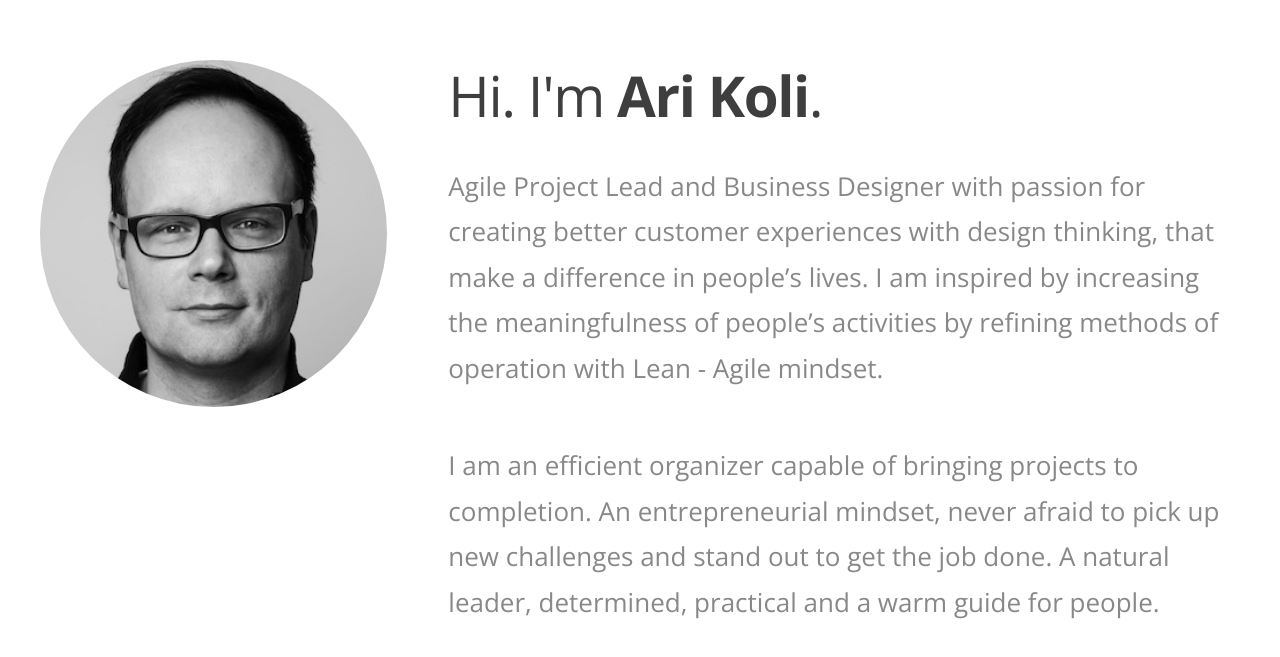
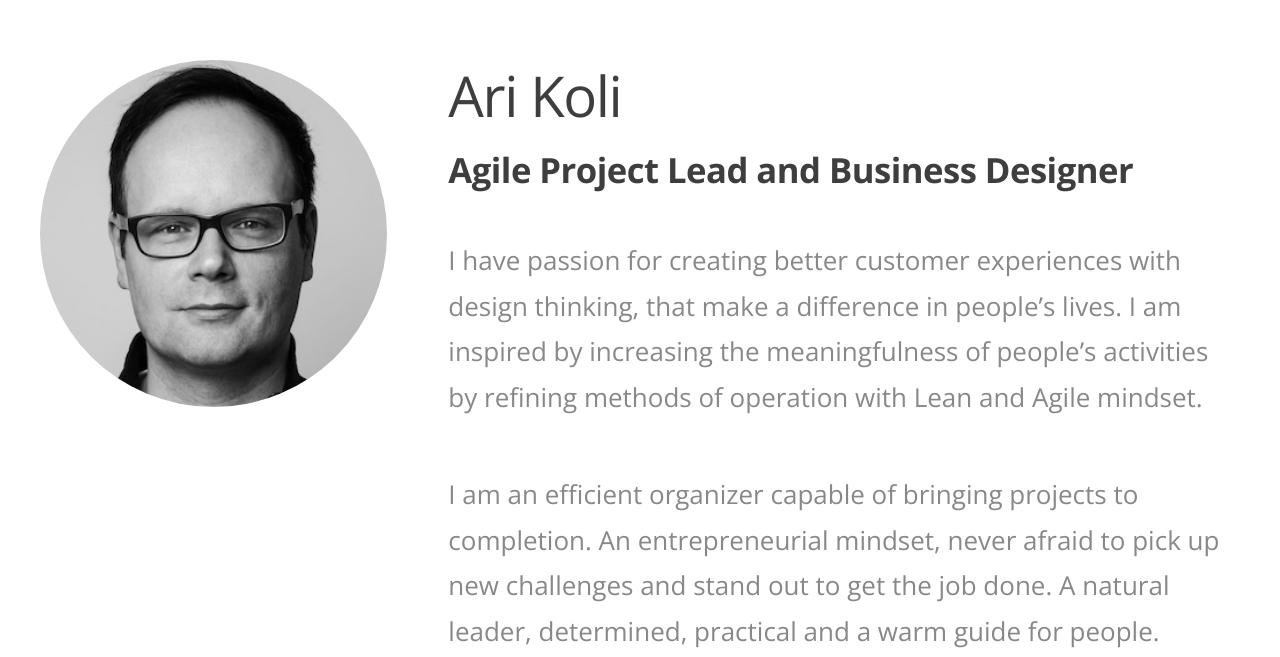
Before and after one commit to arpsu/idiotique.org, a plain HTML site: page index.html in a window 1280 px wide. Shown: the part 148-805 px from the top of the page. Drawn offline with nearby package versions, Linux system fonts and the light colour scheme.

Commit message:
Few fixes

```diff
--- a/index.html
+++ b/index.html
@@ -1,19 +1,18 @@
-<!DOCTYPE HTML>
+<!DOCTYPE html>
 <!--
 	Miniport by HTML5 UP
 	html5up.net | @n33co
 	Free for personal and commercial use under the CCA 3.0 license (html5up.net/license)
 -->
-<html>
-
+<html lang="en">
 	<head>
-		<title>Ari Koli</title>
+		<title>Ari Koli - Agile Project Lead and Business Designer</title>
 		<meta charset="utf-8" />
-		<meta name="description" content="Ari Koli" />
-		<meta name="keywords" content="Ari Koli" />
+		<meta name="description" content="Ari Koli - Agile Project Lead and Business Designer with lean and design thinking" />
+		<meta name="keywords" content="Agile Project Lead,Business Designer,Certified SAFe Agilist,Product Owner,ScrumMaster,Coach,Digitalization,Design Thinking,Design Sprint,Service Design,LeanUX,Lean,Agile,SAFe" />
 		<meta name="author" content="Ari Koli" />
 		<meta name="viewport" content="width=device-width, initial-scale=1" />
-		<link rel="stylesheet" href="assets/css/main.min.css" />
+		<link href="assets/css/main.min.css" rel="stylesheet" media="all" />
 	</head>
 
 	<body>
@@ -22,13 +21,14 @@
 			<article class="container" id="top">
 				<div class="row">
 					<div class="4u 12u(mobile)">
-						<span class="image fit"><img src="images/avatar.jpg" alt="" /></span>
+						<span class="image fit"><img src="images/avatar.jpg" alt="Ari Koli" /></span>
 					</div>
 					<div class="8u 12u(mobile)">
 						<header>
-							<h1>Hi. I'm <strong>Ari Koli</strong>.</h1>
+							<h1>Ari Koli</h1>
+							<h2>Agile Project Lead and Business Designer</h2>
 						</header>
-						<p>Agile Project Lead and Business Designer with passion for creating better customer experiences with design thinking, that make a difference in people’s lives. I am inspired by increasing the meaningfulness of people’s activities by refining methods of operation with Lean - Agile mindset.</p>
+						<p>I have passion for creating better customer experiences with design thinking, that make a difference in people’s lives. I am inspired by increasing the meaningfulness of people’s activities by refining methods of operation with Lean and Agile mindset.</p>
 						<p>I am an efficient organizer capable of bringing projects to completion. An entrepreneurial mindset, never afraid to pick up new challenges and stand out to get the job done. A natural leader, determined, practical and a warm guide for people. </p>
 						<p>I have over 20 years of experience leading service creation projects in three of the world’s leading technology companies. A proven track record over a period of 9 years using lean and agile methodologies. I am a valued colleague and a team leader with 10 years of experience of leading and coaching multicultural teams.</p>
 					</div>
@@ -51,7 +51,7 @@
 				</div>
 				<footer>
 					<ul id="copyright">
-						<li> &copy; 2016 Ari Koli. All rights reserved.</li><li>Design: <a href="http://html5up.net">HTML5 UP</a></li>
+						<li>&copy; 2016 Ari Koli. All rights reserved.</li><li>Design: <a href="http://html5up.net">HTML5 UP</a></li>
 					</ul>
 				</footer>
 			</article>
```
